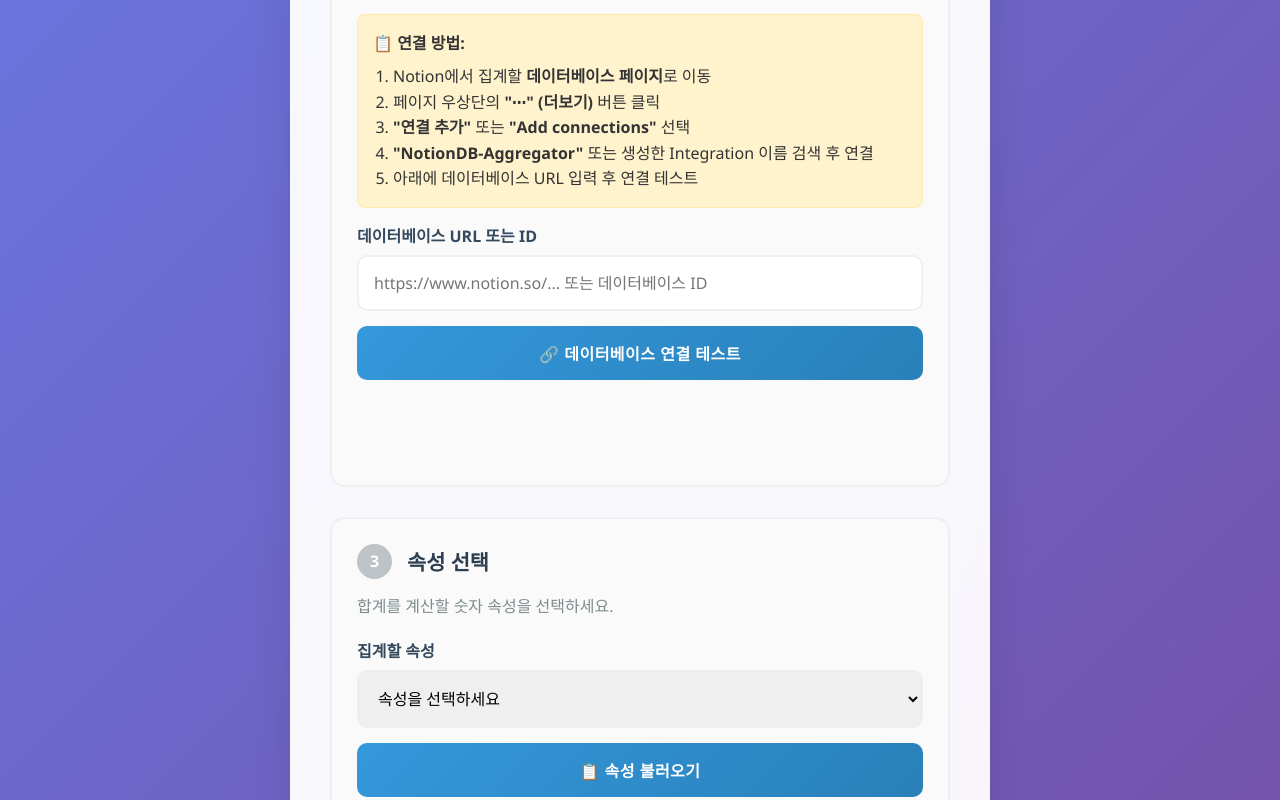
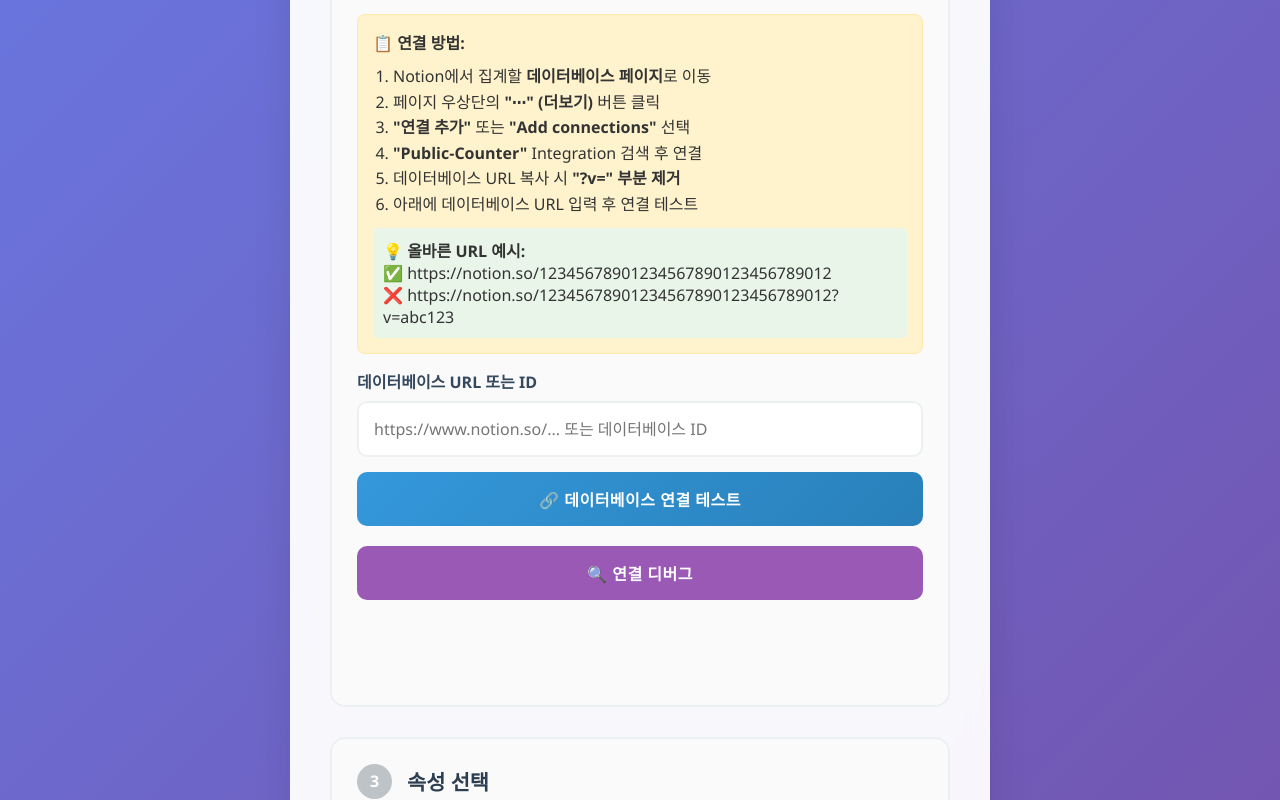
Before and after one commit to changmai/Public-Notion-Counter, a plain HTML site: page index.html in a window 1280 px wide. Shown: the part 629-1429 px from the top of the page. Drawn offline with Linux system fonts and the light colour scheme; no server answers.

Commit message:
Update index.html

```diff
--- a/index.html
+++ b/index.html
@@ -338,15 +338,22 @@
           <li>Notion에서 집계할 <strong>데이터베이스 페이지</strong>로 이동</li>
           <li>페이지 우상단의 <strong>"⋯" (더보기)</strong> 버튼 클릭</li>
           <li><strong>"연결 추가"</strong> 또는 <strong>"Add connections"</strong> 선택</li>
-          <li><strong>"NotionDB-Aggregator"</strong> 또는 생성한 Integration 이름 검색 후 연결</li>
+          <li><strong>"Public-Counter"</strong> Integration 검색 후 연결</li>
+          <li>데이터베이스 URL 복사 시 <strong>"?v=" 부분 제거</strong></li>
           <li>아래에 데이터베이스 URL 입력 후 연결 테스트</li>
         </ol>
+        <div style="background: #e8f5e8; padding: 10px; border-radius: 5px; margin-top: 10px;">
+          <strong>💡 올바른 URL 예시:</strong><br>
+          ✅ https://notion.so/12345678901234567890123456789012<br>
+          ❌ https://notion.so/12345678901234567890123456789012?v=abc123
+        </div>
       </div>
 
       <label for="databaseInput">데이터베이스 URL 또는 ID</label>
       <input id="databaseInput" placeholder="https://www.notion.so/... 또는 데이터베이스 ID">
 
       <button id="connectDbBtn">🔗 데이터베이스 연결 테스트</button>
+      <button id="debugBtn" style="background: #9b59b6; margin-top: 5px;">🔍 연결 디버그</button>
 
       <div class="status" id="dbStatus"></div>
     </div>
```
